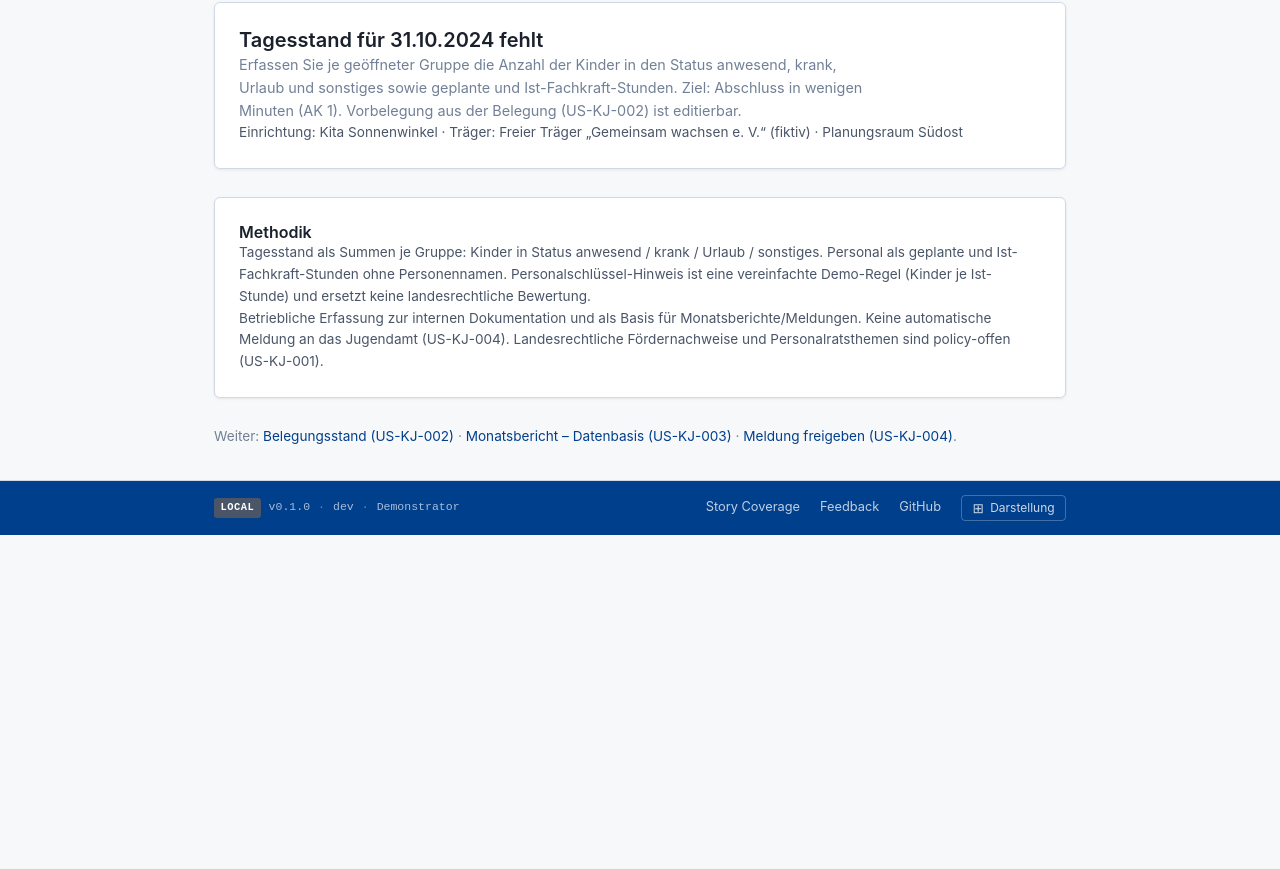
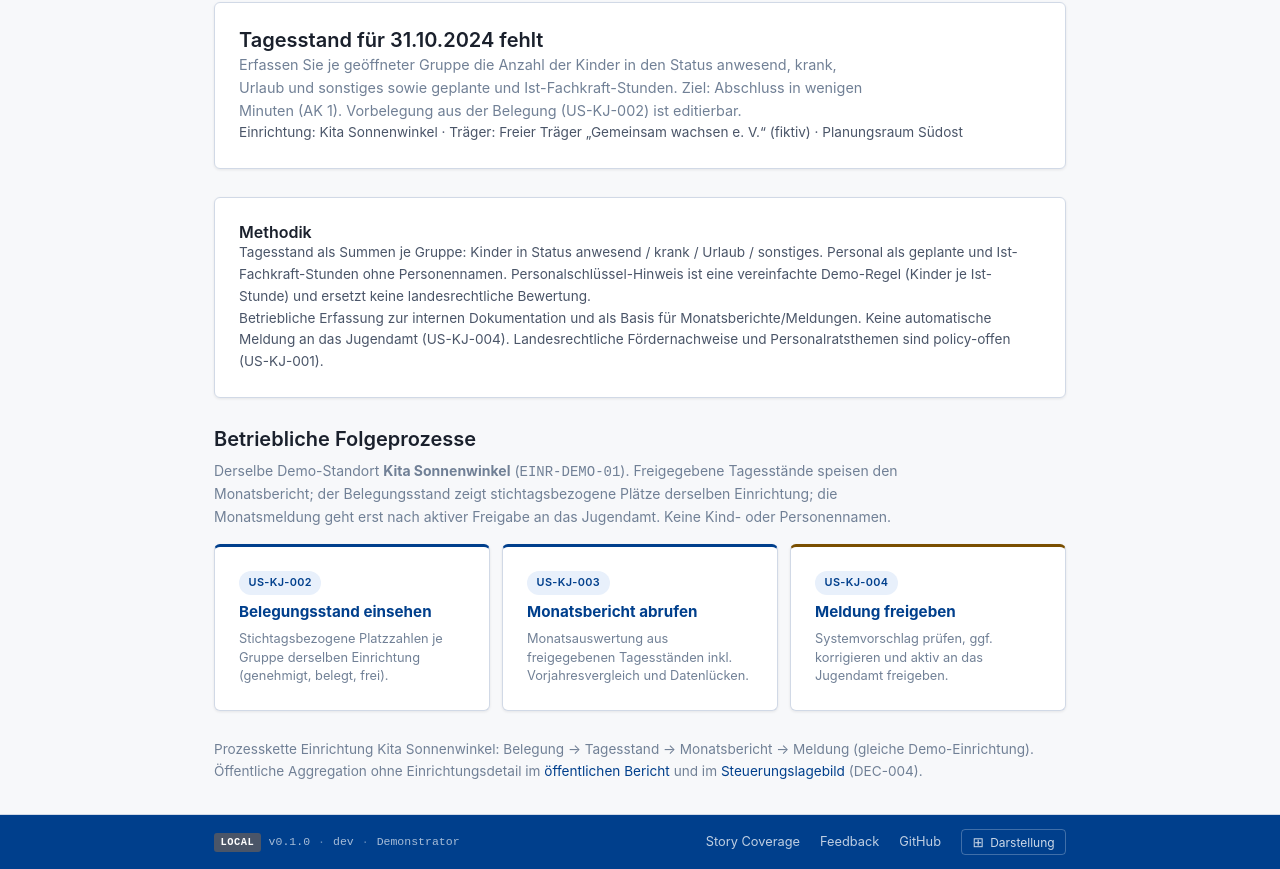
Before and after one commit to d0npedro/open-state, a Next.js app in the folder demo/: page /kita/tagesstand in a window 1280 px wide. Shown: the part 586-1455 px from the top of the page. Before the commit the page ends 1121 px from the top, so only its background shows below. Built offline with nearby package versions, Linux system fonts and the light colour scheme.

Commit message:
feat(kita): Tagesstand Prozesskette Hub-Karten (US-KJ-001)
Betriebliche Folgeprozesse auf dem Tagesstand als Hub-Karten
(Belegung, Monatsbericht, Meldung) analog Einrichtung; Footer
mit DEC-004-Hinweis. Keine Kind- oder Personendaten.

```diff
--- a/demo/app/kita/tagesstand/page.tsx
+++ b/demo/app/kita/tagesstand/page.tsx
@@ -6,6 +6,7 @@
  * Gruppenweise Aggregate: Kinderstatus + Personalstunden.
  * Personalschlüssel-Unterschreitung sichtbar, nicht auto-gemeldet.
  * Freigabe durch Leitung sperrt den Stand. Session-lokal, kein Backend.
+ * Prozesskette: Belegung (US-KJ-002) → Monatsbericht (US-KJ-003) → Meldung (US-KJ-004).
  * Keine Kind- oder Personennamen.
  */
 
@@ -631,20 +632,98 @@ export default function KitaTagesstandPage() {
         <p style={{ marginBottom: 0 }}>{base.rechtsgrundlageHinweis}</p>
       </section>
 
+      {/* Betriebliche Prozesskette: Tagesstand → Belegung · Monatsbericht · Meldung */}
+      <section aria-labelledby="prozesskette-heading" className="no-print">
+        <h2 id="prozesskette-heading" style={{ marginBottom: '0.5rem' }}>
+          Betriebliche Folgeprozesse
+        </h2>
+        <p
+          style={{
+            margin: '0 0 1rem',
+            fontSize: '0.875rem',
+            color: 'var(--color-text-muted)',
+            maxWidth: '44rem',
+          }}
+        >
+          Derselbe Demo-Standort <strong>{base.einrichtungBezeichnung}</strong> (
+          <span style={{ fontFamily: 'monospace' }}>{base.einrichtungId}</span>
+          ). Freigegebene Tagesstände speisen den Monatsbericht; der Belegungsstand zeigt
+          stichtagsbezogene Plätze derselben Einrichtung; die Monatsmeldung geht erst nach
+          aktiver Freigabe an das Jugendamt. Keine Kind- oder Personennamen.
+        </p>
+        <div
+          style={{
+            display: 'grid',
+            gridTemplateColumns: 'repeat(auto-fit, minmax(200px, 1fr))',
+            gap: '0.75rem',
+          }}
+        >
+          {(
+            [
+              {
+                href: '/kita/einrichtung',
+                story: 'US-KJ-002',
+                title: 'Belegungsstand einsehen',
+                text: 'Stichtagsbezogene Platzzahlen je Gruppe derselben Einrichtung (genehmigt, belegt, frei).',
+                border: 'var(--color-primary)',
+              },
+              {
+                href: '/kita/monatsbericht',
+                story: 'US-KJ-003',
+                title: 'Monatsbericht abrufen',
+                text: 'Monatsauswertung aus freigegebenen Tagesständen inkl. Vorjahresvergleich und Datenlücken.',
+                border: 'var(--color-primary)',
+              },
+              {
+                href: '/kita/meldung',
+                story: 'US-KJ-004',
+                title: 'Meldung freigeben',
+                text: 'Systemvorschlag prüfen, ggf. korrigieren und aktiv an das Jugendamt freigeben.',
+                border: 'var(--color-warning)',
+              },
+            ] as const
+          ).map(card => (
+            <Link
+              key={card.href}
+              href={card.href}
+              className="card"
+              style={{
+                textDecoration: 'none',
+                color: 'inherit',
+                borderTop: `3px solid ${card.border}`,
+                display: 'flex',
+                flexDirection: 'column',
+                gap: '0.35rem',
+              }}
+            >
+              <span
+                className="badge badge-primary"
+                style={{ alignSelf: 'flex-start', fontSize: '0.68rem' }}
+              >
+                {card.story}
+              </span>
+              <strong style={{ fontSize: '0.95rem', color: 'var(--color-primary)' }}>
+                {card.title}
+              </strong>
+              <span style={{ fontSize: '0.8rem', color: 'var(--color-text-muted)', lineHeight: 1.45 }}>
+                {card.text}
+              </span>
+            </Link>
+          ))}
+        </div>
+      </section>
+
       <div style={{ fontSize: '0.85rem', color: 'var(--color-text-muted)' }}>
-        Weiter:{' '}
-        <Link href="/kita/einrichtung" style={{ color: 'var(--color-primary)' }}>
-          Belegungsstand (US-KJ-002)
-        </Link>
-        {' · '}
-        <Link href="/kita/monatsbericht" style={{ color: 'var(--color-primary)' }}>
-          Monatsbericht – Datenbasis (US-KJ-003)
-        </Link>
-        {' · '}
-        <Link href="/kita/meldung" style={{ color: 'var(--color-primary)' }}>
-          Meldung freigeben (US-KJ-004)
-        </Link>
-        .
+        Prozesskette Einrichtung {base.einrichtungBezeichnung}: Belegung → Tagesstand → Monatsbericht
+        → Meldung (gleiche Demo-Einrichtung). Öffentliche Aggregation ohne Einrichtungsdetail im{' '}
+        <Link href="/kita" style={{ color: 'var(--color-primary)' }}>
+          öffentlichen Bericht
+        </Link>{' '}
+        und im{' '}
+        <Link href="/kita/lagebild" style={{ color: 'var(--color-primary)' }}>
+          Steuerungslagebild
+        </Link>{' '}
+        (DEC-004).
       </div>
     </div>
   );
```
Also changed, not shown: 1 other file (tests, documents, lock files or other folders).
